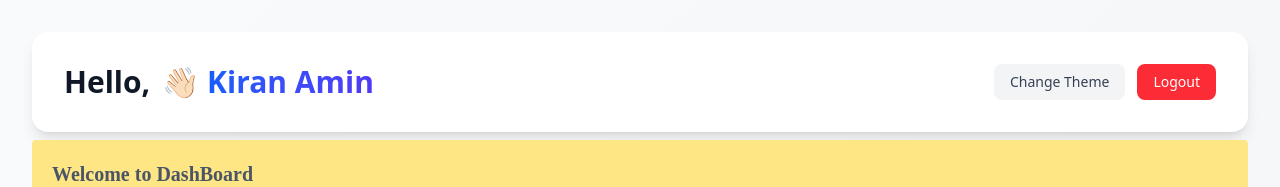
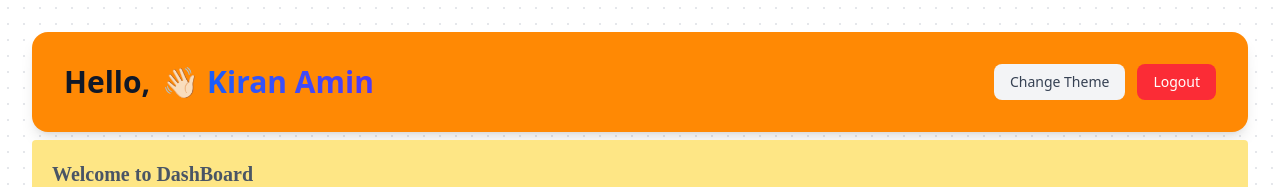
Before and after one commit to kiranamin01/Productiv, a React (Vite) app: page / in a window 1280 px wide. Shown: the top 187 px of the page. Built offline with nearby package versions, Linux system fonts and the light colour scheme.

Commit message:
Changes -Readme

```diff
--- a/src/index.css
+++ b/src/index.css
@@ -3,6 +3,14 @@
 @import url("https://fonts.googleapis.com/css2?family=Anton&family=Bebas+Neue&family=Orbitron&family=Pacifico&family=Roboto:ital,wght@0,100..900;1,100..900&family=Sour+Gummy:ital,wght@0,100..900;1,100..900&display=swap");
 
 @layer components {
+  .bg-dotted {
+    @apply h-full w-full bg-white/25 bg-[radial-gradient(#e5e7eb_1px,transparent_1px)] [background-size:16px_16px];
+  }
+
+  .bg-dark-dotted {
+    @apply h-full w-full bg-blue-950 bg-[radial-gradient(#e5e7eb_1px,transparent_1px)] [background-size:16px_16px];
+  }
+
   .logo-ticker-img {
     margin-left: 2rem;
     margin-right: 2rem;
--- a/src/pages/Dashboard.jsx
+++ b/src/pages/Dashboard.jsx
@@ -14,9 +14,9 @@ const Dashboard = () => {
   };
 
   return (
-    <div className="min-h-screen bg-gradient-to-br from-gray-50 to-gray-100 dark:from-gray-900 dark:to-gray-800">
+    <div className="min-h-screen bg-dotted">
       <div className="p-6 sm:p-8">
-        <div className="bg-white dark:bg-gray-800 rounded-2xl shadow-lg p-6 sm:p-8 flex flex-col sm:flex-row justify-between items-start sm:items-center gap-4">
+        <div className="bg-orange-400 rounded-2xl shadow-lg p-6 sm:p-8 flex flex-col sm:flex-row justify-between items-start sm:items-center gap-4">
           <div className="space-y-1">
             <h1 className="text-3xl font-bold text-gray-900 dark:text-white flex items-center gap-2">
               Hello,{" "}
```
